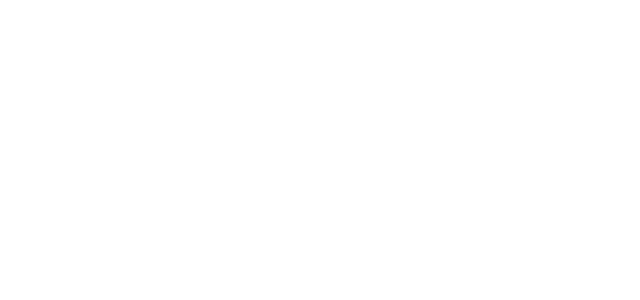
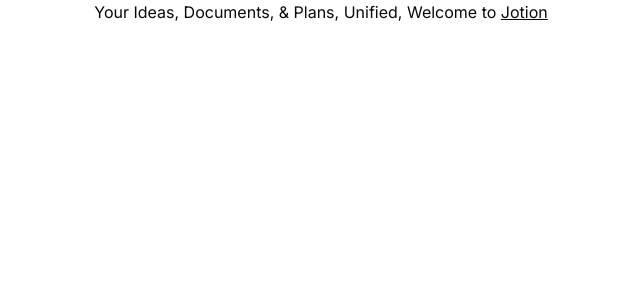
Before and after one commit to Haigsov/Full-Stack-Notion-Clone, a Next.js app in the folder notion-clone/: page / in a window 1280 px wide. Shown: the top 300 px of the page, without its empty margins (319-959 px from the left). Built offline with nearby package versions, Linux system fonts and the light colour scheme.

Commit message:
Added Jotion Heading Component

```diff
--- a/notion-clone/app/(Marketing)/_components/heading.tsx
+++ b/notion-clone/app/(Marketing)/_components/heading.tsx
@@ -1,9 +1,11 @@
 "use client";
 
-export const Heading = ({ children }) => {
+export const Heading = () => {
     return (
-        <h1 className="text-4xl font-bold text-gray-900">
-        {children}
-        </h1>
+        <div className="max-w-3xl space-y-4">
+            <h1>
+            Your Ideas, Documents, & Plans, Unified, Welcome to <span className="underline">Jotion</span>
+            </h1>
+        </div>
     )
 };
```
